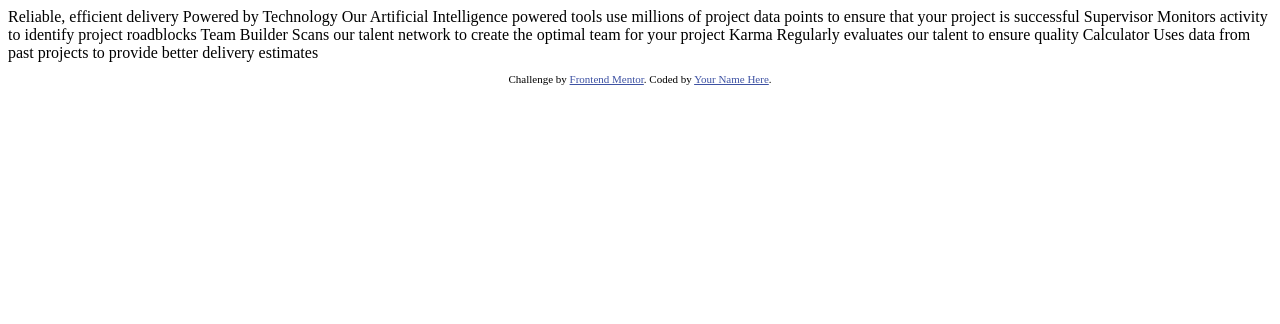
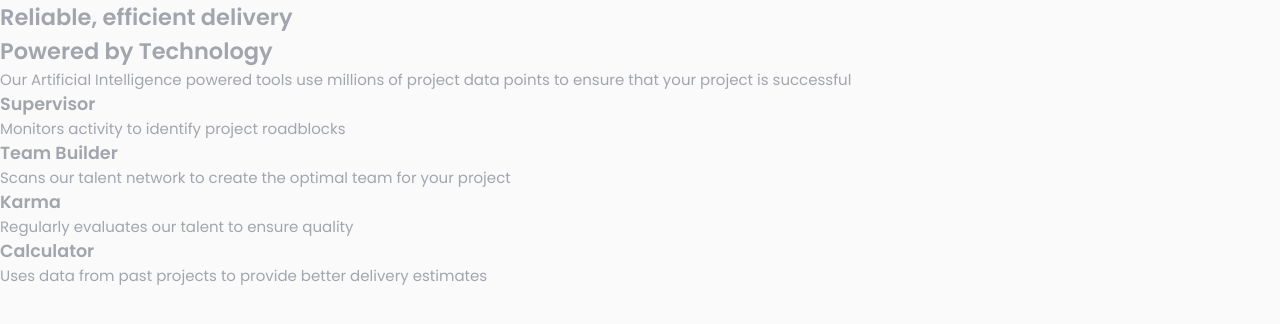
Before and after one commit to serhii-bielik/fm-four-card-feature-section, a plain HTML site: page index.html in a window 1280 px wide. Drawn offline with Linux system fonts and the light colour scheme.

Commit message:
add html structure

```diff
--- a/index.html
+++ b/index.html
@@ -1,45 +1,60 @@
 <!DOCTYPE html>
 <html lang="en">
   <head>
-  <meta charset="UTF-8">
-  <meta name="viewport" content="width=device-width, initial-scale=1.0"> <!-- displays site properly based on user's device -->
-
-  <link rel="icon" type="image/png" sizes="32x32" href="./images/favicon-32x32.png">
-
+    <meta charset="UTF-8" />
+    <meta name="viewport" content="width=device-width, initial-scale=1.0" />
+    <link
+      rel="icon"
+      type="image/png"
+      sizes="32x32"
+      href="./images/favicon-32x32.png"
+    />
+    <link rel="preconnect" href="https://fonts.googleapis.com" />
+    <link rel="preconnect" href="https://fonts.gstatic.com" crossorigin />
+    <link
+      href="https://fonts.googleapis.com/css2?family=Poppins:wght@200;400;600&display=swap"
+      rel="stylesheet"
+    />
+    <link rel="stylesheet" href="./style.css" />
     <title>Frontend Mentor | Four card feature section</title>
-
-  <!-- Feel free to remove these styles or customise in your own stylesheet 👍 -->
-  <style>
-    .attribution { font-size: 11px; text-align: center; }
-    .attribution a { color: hsl(228, 45%, 44%); }
-  </style>
   </head>
   <body>
-
-  Reliable, efficient delivery
-  Powered by Technology
-
-  Our Artificial Intelligence powered tools use millions of project data points
-  to ensure that your project is successful
-
-  Supervisor
+    <main class="container">
+      <section class="feature-container">
+        <h1 class="feature-container__title">Reliable, efficient delivery</h1>
+        <h2 class="feature-container__subtitle">Powered by Technology</h2>
+        <p class="feature-container__description">
+          Our Artificial Intelligence powered tools use millions of project data
+          points to ensure that your project is successful
+        </p>
+        <div class="features">
+          <div class="features__feature features__feature_cyan">
+            <h3 class="features__title">Supervisor</h3>
+            <p class="features__description">
               Monitors activity to identify project roadblocks
-
-  Team Builder
-  Scans our talent network to create the optimal team for your project
-
-  Karma
+            </p>
+          </div>
+          <div class="features__feature features__feature_red">
+            <h3 class="features__title">Team Builder</h3>
+            <p class="features__description">
+              Scans our talent network to create the optimal team for your
+              project
+            </p>
+          </div>
+          <div class="features__feature features__feature_orange">
+            <h3 class="features__title">Karma</h3>
+            <p class="features__description">
               Regularly evaluates our talent to ensure quality
-
-  Calculator
+            </p>
+          </div>
+          <div class="features__feature features__feature_blue">
+            <h3 class="features__title">Calculator</h3>
+            <p class="features__description">
               Uses data from past projects to provide better delivery estimates
-
-
-  <footer>
-    <p class="attribution">
-      Challenge by <a href="https://www.frontendmentor.io?ref=challenge" target="_blank">Frontend Mentor</a>.
-      Coded by <a href="#">Your Name Here</a>.
             </p>
-  </footer>
+          </div>
+        </div>
+      </section>
+    </main>
   </body>
 </html>
--- /dev/null
+++ b/style.css
@@ -0,0 +1,52 @@
+*,
+*::after,
+*::before {
+  box-sizing: border-box;
+  margin: 0;
+  padding: 0;
+}
+
+:root {
+  --clr-red: #ea5353;
+  --clr-cyan: #45d3d3;
+  --clr-orange: #fcaf4a;
+  --clr-blue: #549ef2;
+
+  --clr-heading: #4c4e61;
+  --clr-text: #a3a5ae;
+  --clr-bg: #fafafa;
+}
+
+body {
+  font-family: 'Poppins', sans-serif;
+  font-size: 15px;
+  color: var(--clr-text);
+  background-color: var(--clr-bg);
+}
+
+.container {
+}
+.feature-container {
+}
+.feature-container__title {
+}
+.feature-container__subtitle {
+}
+.feature-container__description {
+}
+.features {
+}
+.features__feature {
+}
+.features__title {
+}
+.features__description {
+}
+.features__feature_cyan {
+}
+.features__feature_red {
+}
+.features__feature_orange {
+}
+.features__feature_blue {
+}
```
Also changed, not shown: 2 other files. Lines whose indentation alone changed are shown as unchanged.
